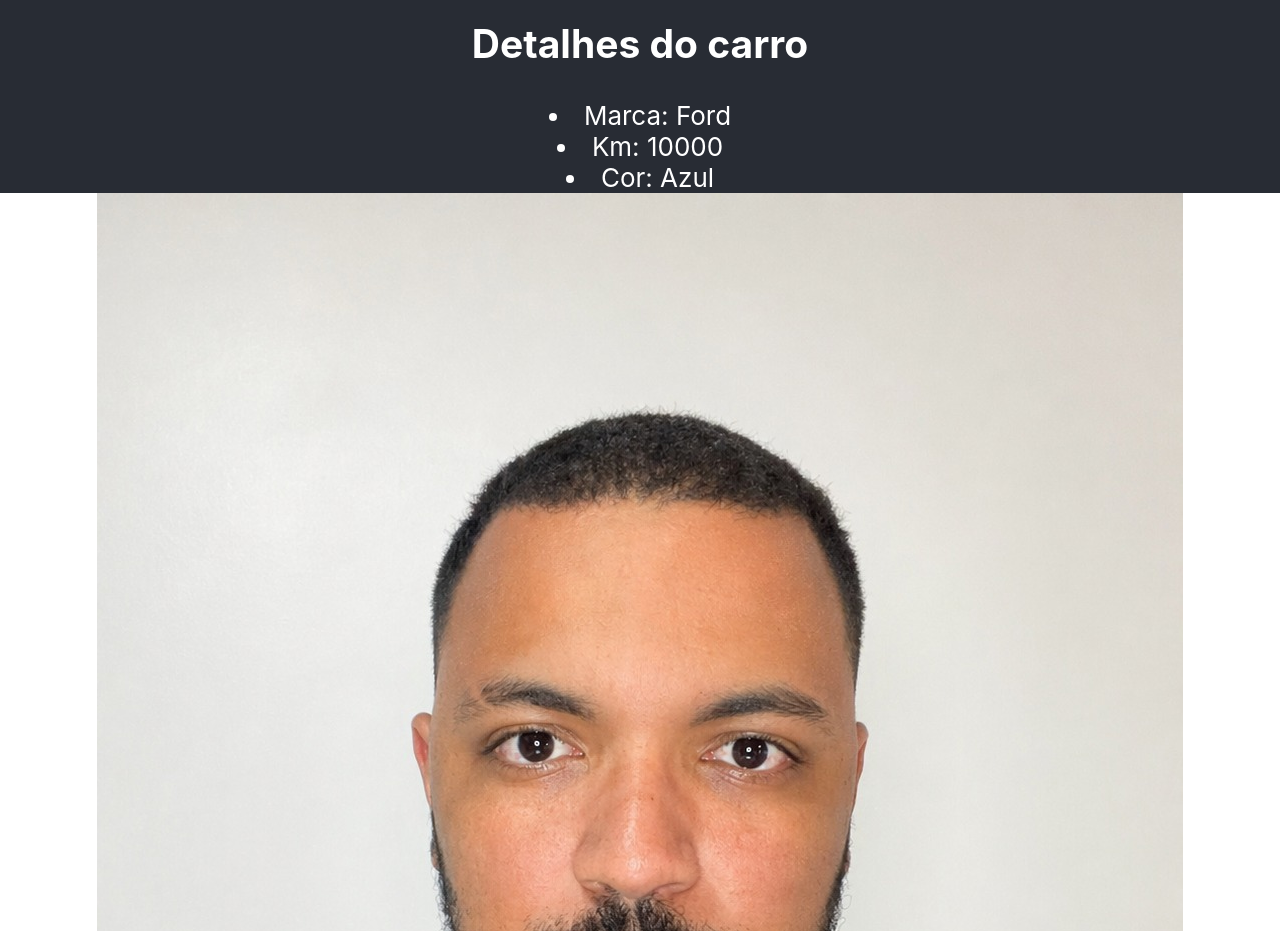
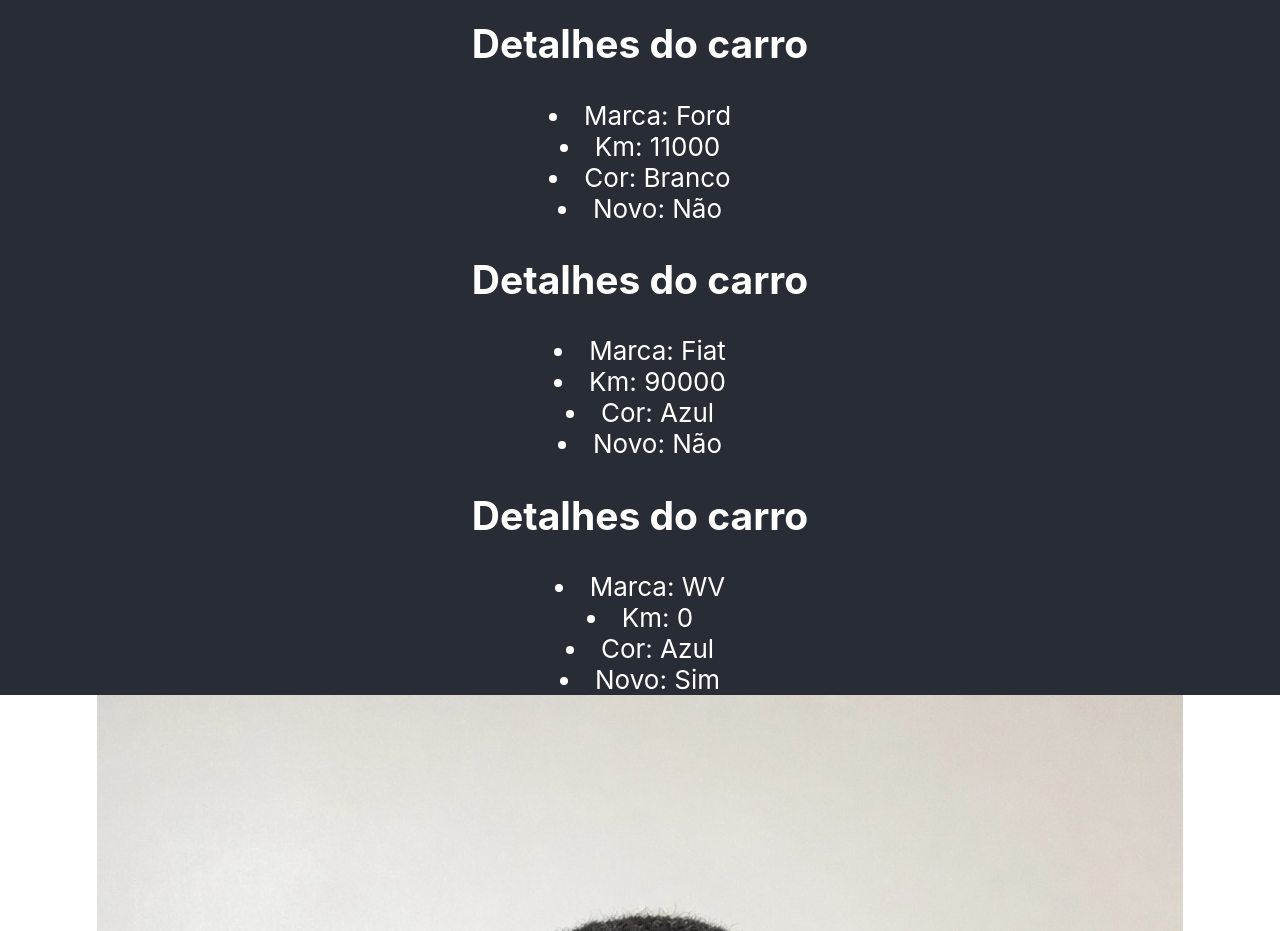
Before and after one commit to thallysonsalazar2025/CursoReact, a React (Create React App) app: page / in a window 1280 px wide. Shown: the part 1000-1931 px from the top of the page. Built offline with nearby package versions, Linux system fonts and the light colour scheme.

Commit message:
[REACT-002] FUNDAMENTOS- reaproveitamento de componentes

```diff
--- a/src/App.tsx
+++ b/src/App.tsx
@@ -21,7 +21,9 @@
         {/*Props*/}
           <ShowUserName name= {name} />
         {/*Destructuring*/}
-        <CarDetails brand="Ford" Km={10000} year={2020} color="Azul"/>
+        <CarDetails brand="Ford" Km={11000} year={2016} color="Branco" newCar={ false}/>
+        <CarDetails brand="Fiat" Km={90000} year={2020} color="Azul" newCar={ false}/>
+        <CarDetails brand="WV" Km={0} year={2026} color="Azul" newCar={ true}/>
 
       </header>
         {/** Inclui imagens do public*/}
--- a/src/components/CarDetails.js
+++ b/src/components/CarDetails.js
@@ -1,11 +1,12 @@
 //Incluindo o Destruction
-const CarDetails = ({brand, Km, year, color}) => {
+const CarDetails = ({brand, Km, year, color, newCar}) => {
   return (
       <div>
           <h2>Detalhes do carro</h2>
           <li>Marca: {brand}</li>
           <li>Km: {Km}</li>
           <li>Cor: {color}</li>
+          <li>Novo: {newCar ? 'Sim' : 'Não'}</li>
       </div>
   );
 }
```
